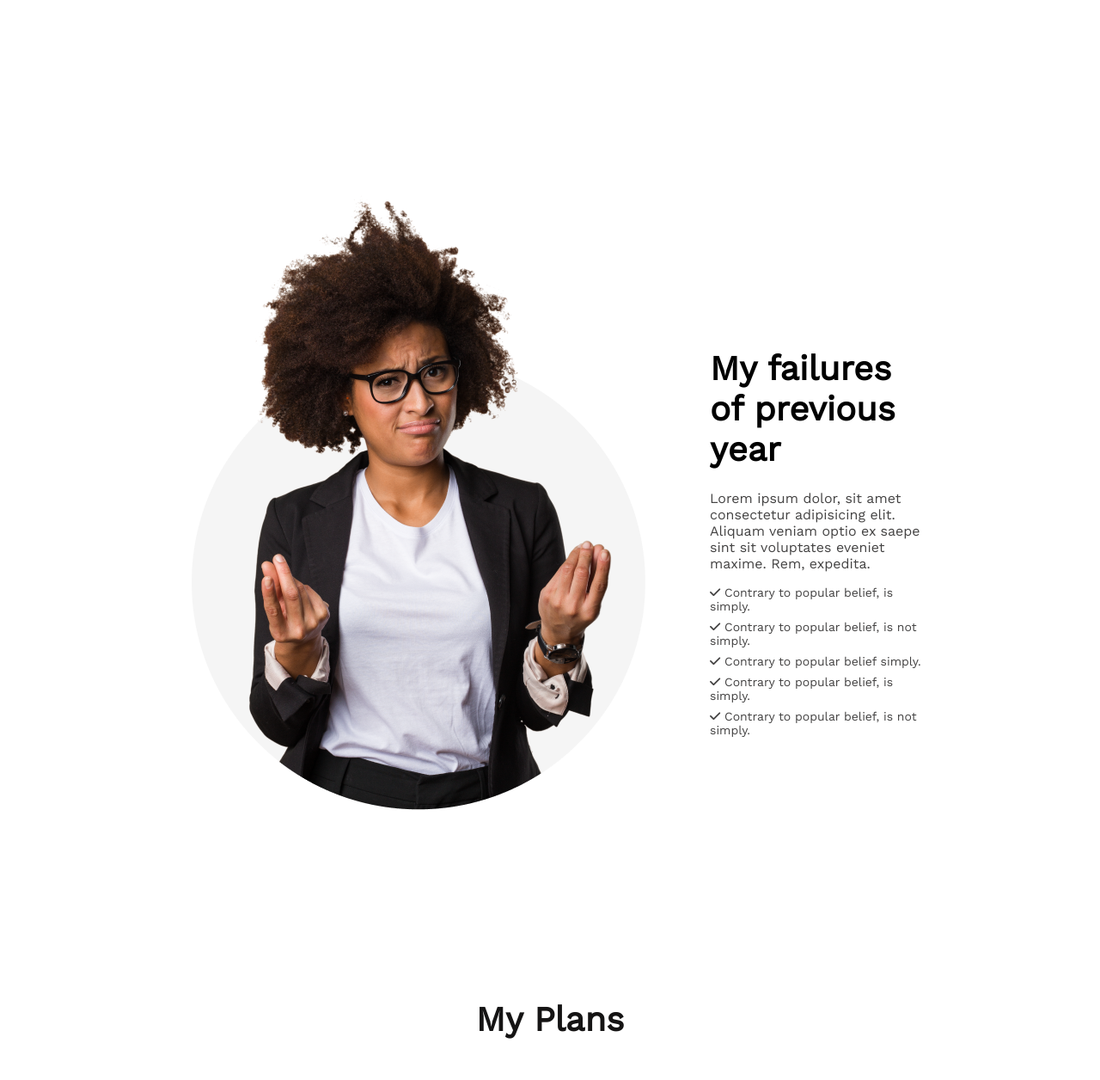
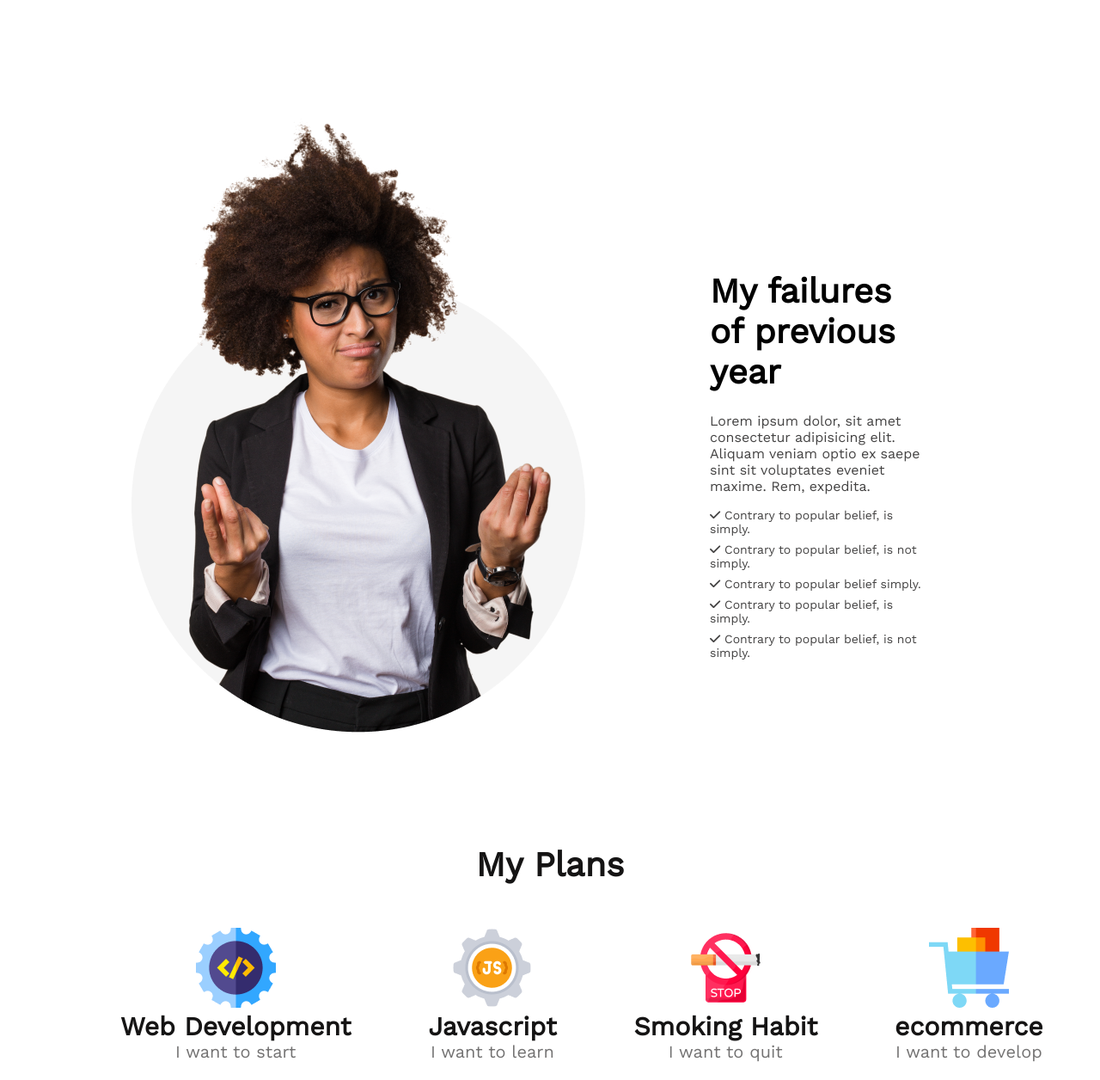
Before and after one commit to nausherkhan/first-final, a plain HTML site: page index.html in a window 1280 px wide. Shown: the part 802-2058 px from the top of the page at 86% size. Drawn offline with nearby package versions, Linux system fonts and the light colour scheme.

Commit message:
image position changed

```diff
--- a/styles/style.css
+++ b/styles/style.css
@@ -17,6 +17,7 @@ header{
     padding-right: 230px;
     padding-left: 655px;
     margin-bottom: 6px;
+
 
 }
 
@@ -63,7 +64,8 @@ text-align: right;
 }
 
 .img{
-    margin: 90px 0px;
+    position: relative;
+    left: -70px;
 }
 
 .failures{
@@ -106,10 +108,11 @@ text-align: right;
 .plans-cont{
     text-align: center;
     display: flex;
-    gap: 50px;
+    gap: 90px;
+    align-items: center;
     margin-top: 50px;
-    margin-left: 170px;
-    align-items: center;
+    margin-left: 140px;
+
 
 }
 
```
